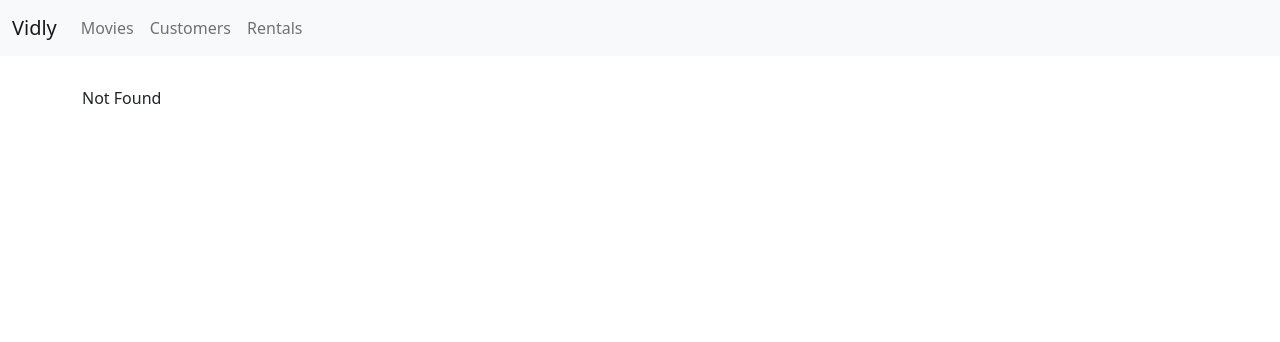
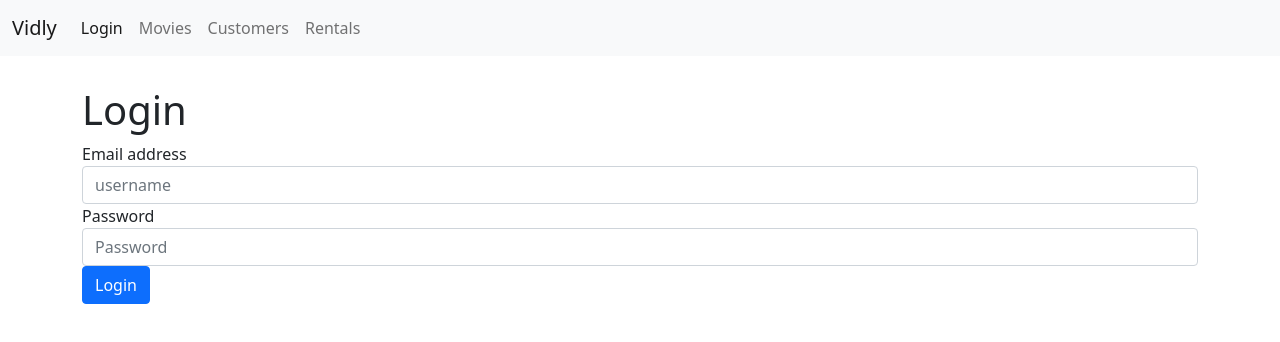
Before and after one commit to GRy82/vidlyUIRepo, a React (Create React App) app: page /login in a window 1280 px wide. Before the commit this address led to /not-found. Shown: the top 342 px of the page. Built offline with nearby package versions, Linux system fonts and the light colour scheme.

Commit message:
login class component created.

```diff
--- a/src/App.js
+++ b/src/App.js
@@ -1,13 +1,14 @@
 //import logo from './logo.svg';
 import React, { Component } from 'react';
 import { Switch, Route, Redirect } from 'react-router-dom';
-import './App.css';
 import Movies from './components/movies';
 import Rentals from './components/rentals';
 import Customers from './components/customers';
 import NotFound from './components/NotFound';
 import NavBar from './components/navbar';
 import MovieForm from './components/movieForm';
+import Login from './components/login';
+import './App.css';
 
 class App extends Component{
   render(){
@@ -16,6 +17,7 @@ class App extends Component{
         <NavBar />
         <main className="container">
           <Switch>
+            <Route path="/login" component={Login}></Route>
             <Route path="/movies/:id" component={MovieForm}></Route>
             <Route path="/movies" component={Movies}></Route>
             <Route path="/customers" component={Customers}></Route>
--- /dev/null
+++ b/src/components/login.jsx
@@ -0,0 +1,29 @@
+import React, { Component } from 'react';
+
+class Login extends Component {
+    handleSubmit = e => {
+        e.preventDefault();
+        console.log('submitted');
+    }
+
+    render() {
+        return (
+            <div>
+                <h1>Login</h1>
+                <form onSubmit={this.handleSubmit}>
+                    <div className="form-group">
+                        <label htmlFor="email">Email address</label>
+                        <input type="text" className="form-control" id="username" aria-describedby="emailHelp" placeholder="username" />
+                    </div>
+                    <div className="form-group">
+                        <label htmlFor="password">Password</label>
+                        <input type="text" className="form-control" id="password" placeholder="Password" />
+                    </div>
+                    <button type="submit" className="btn btn-primary">Login</button>
+                </form>
+            </div>
+        );
+    }
+}
+
+export default Login;
--- a/src/components/navbar.jsx
+++ b/src/components/navbar.jsx
@@ -11,6 +11,9 @@ const NavBar = (props) => {
                 </button>
                 <div className="collapse navbar-collapse" id="navbarNav">
                     <ul className="navbar-nav">
+                        <li className="nav-item">
+                            <NavLink className="nav-link" aria-current="page" to="/login">Login</NavLink>
+                        </li>
                         <li className="nav-item">
                             <NavLink className="nav-link" aria-current="page" to='/movies'>Movies</NavLink>
                         </li>
```
